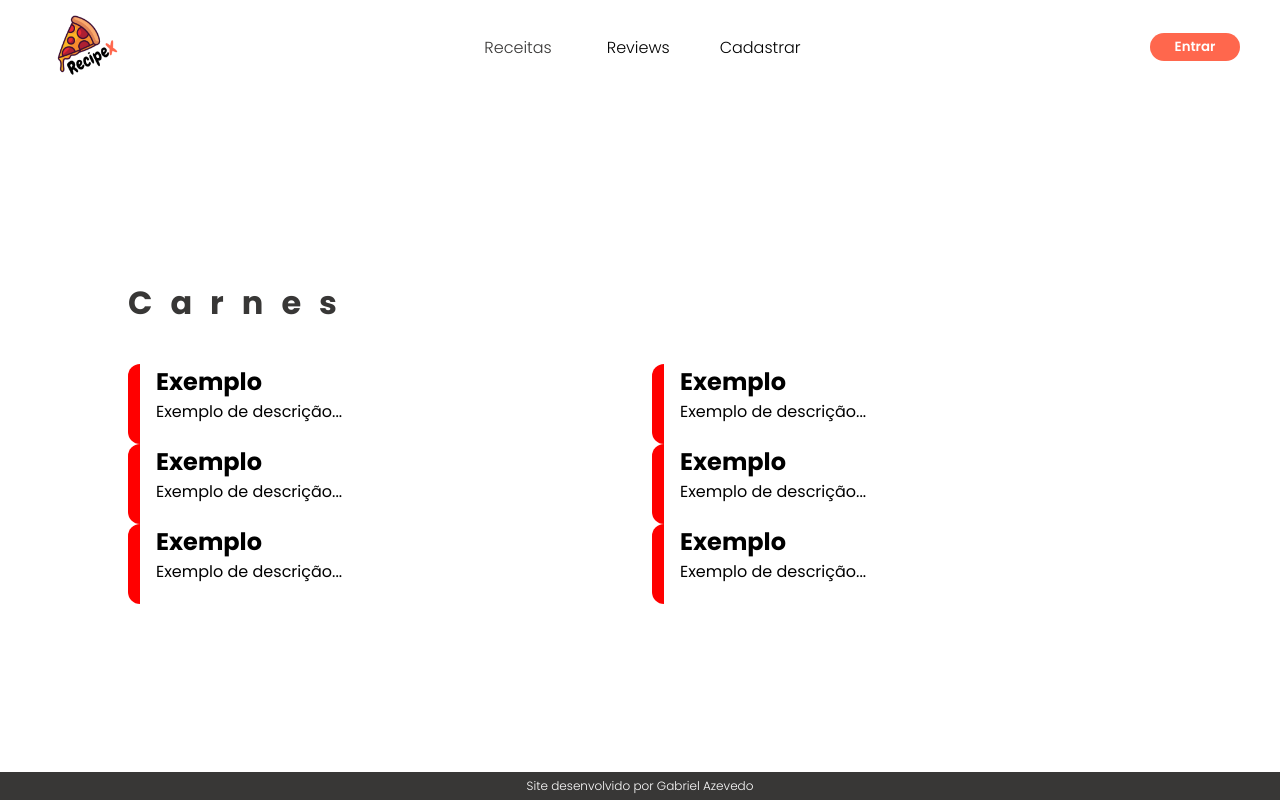
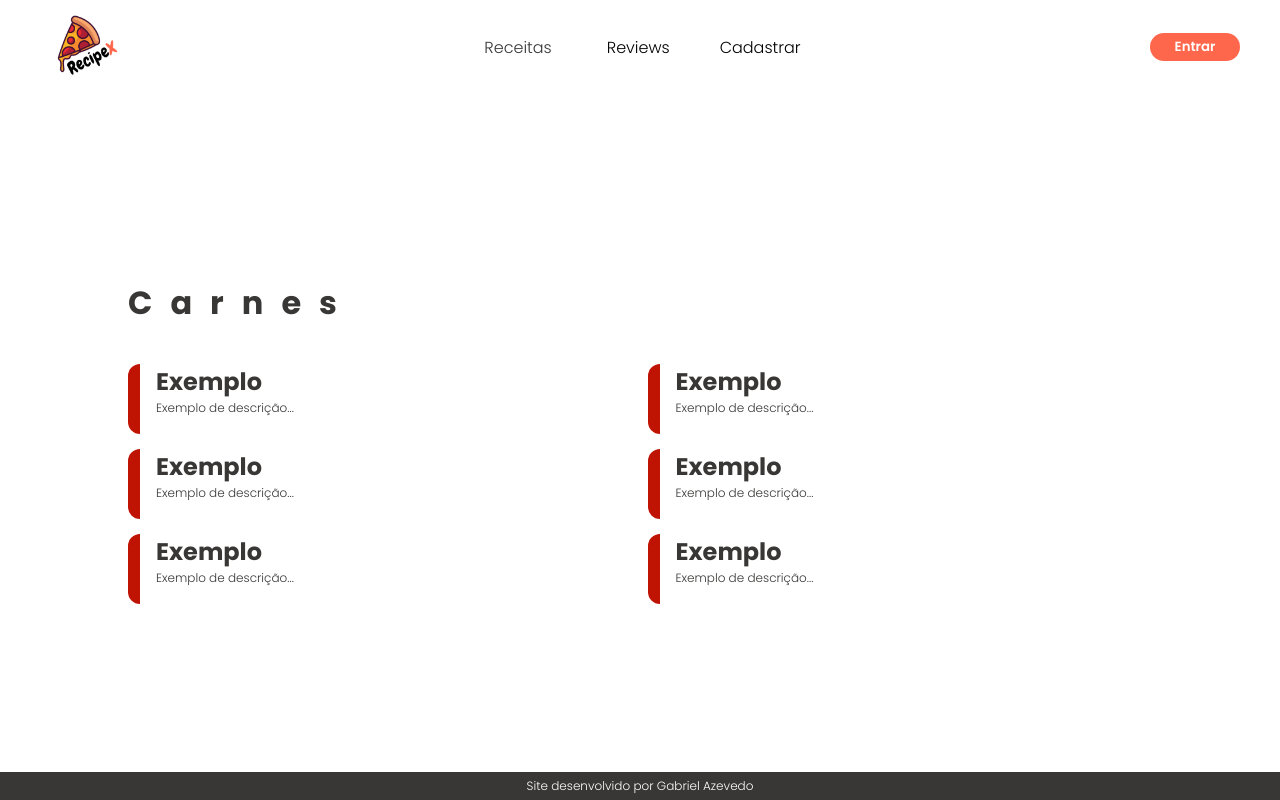
Before and after one commit to gabrielazevedoc/RECIPEx, a React (Create React App) app in the folder recipex-app/: page /Lista-Receitas-Carne in a window 1280 px wide. Built offline with nearby package versions, Linux system fonts and the light colour scheme.

Commit message:
feat: add recipe card list style

```diff
--- a/recipex-app/src/components/RecipeList.scss
+++ b/recipex-app/src/components/RecipeList.scss
@@ -16,9 +16,9 @@
     }
 
     .recipe-list-cards{
-        display: flex;
-        justify-content: space-between;
-        flex-wrap: wrap;
+        display: grid;
+        gap: 15px;
+        grid-template-columns: 1fr 1fr;
     }
 
 }
--- a/recipex-app/src/components/RecipeListCard.jsx
+++ b/recipex-app/src/components/RecipeListCard.jsx
@@ -6,7 +6,6 @@ const RecipeListCard = () => {
             <div className="recipe-bar"></div>
             <div className="recipe-content">
                 <div className="recipe-title">
-                    <span></span>
                     <h2>Exemplo</h2>
                 </div>
                 <p className="description">Exemplo de descrição...</p>
--- a/recipex-app/src/components/RecipeListCard.scss
+++ b/recipex-app/src/components/RecipeListCard.scss
@@ -1,15 +1,27 @@
 .recipe-container{
     display: flex;
-    flex-wrap: wrap;
     gap: 16px;
-    width: 500px;
-    height: 80px;
-    padding: 0;
+    max-width: 50%;
+    height: 70px;
 
     .recipe-bar{
         width: 12px;
         height: 100%;
-        background-color: red;
+        background-color: #BF1304;
         border-radius: 12px 0 0 12px;
     }
+
+    .recipe-title{
+        font-family: "Poppins", sans-serif;
+        font-weight: 700;
+        font-size: 16px;
+        color: #383736;
+    }
+
+    .description{
+        font-family: "Poppins", sans-serif;
+        font-weight: 300;
+        font-size: 12px;
+        color: #383736;
+    }
 }
```
